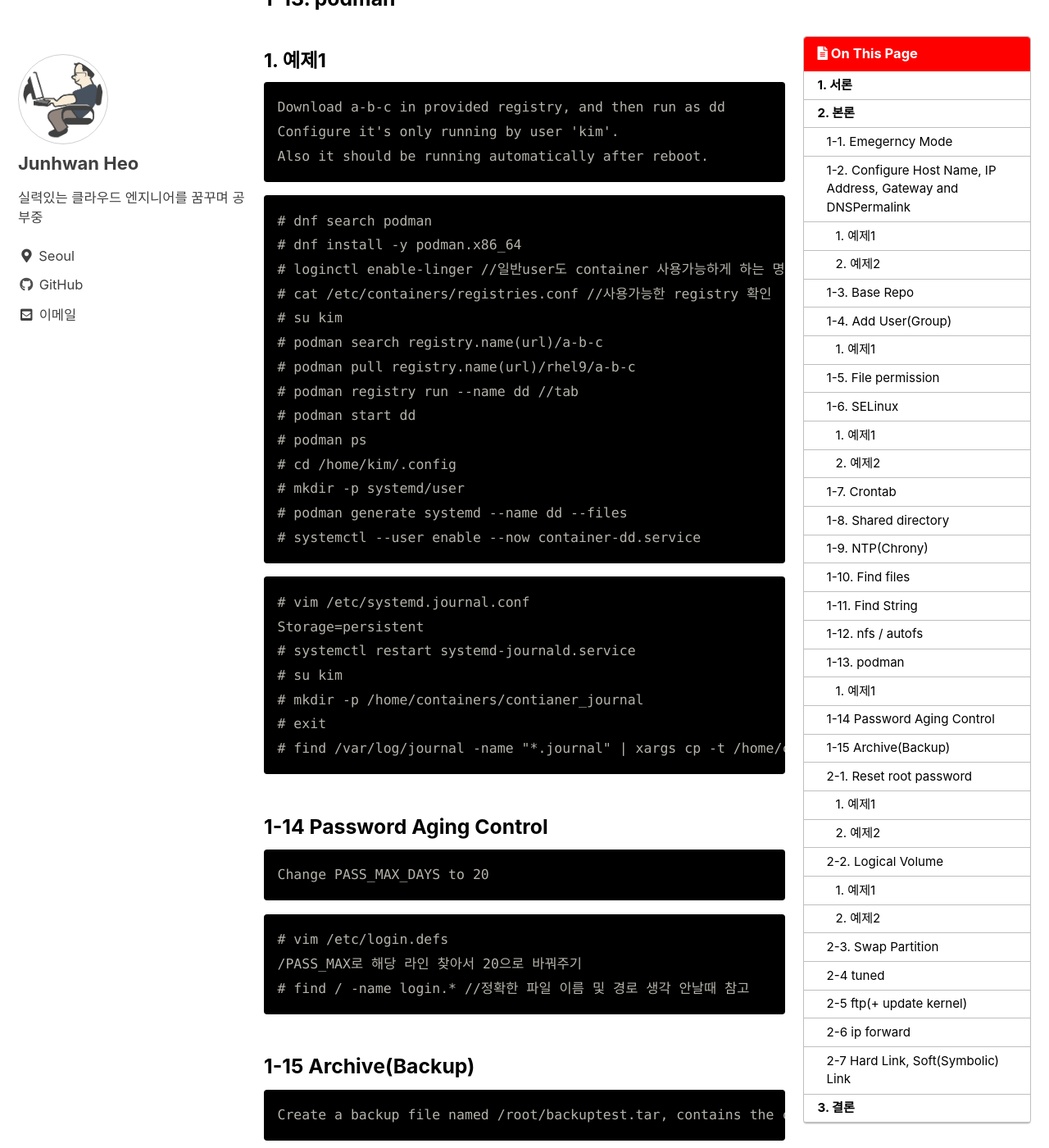
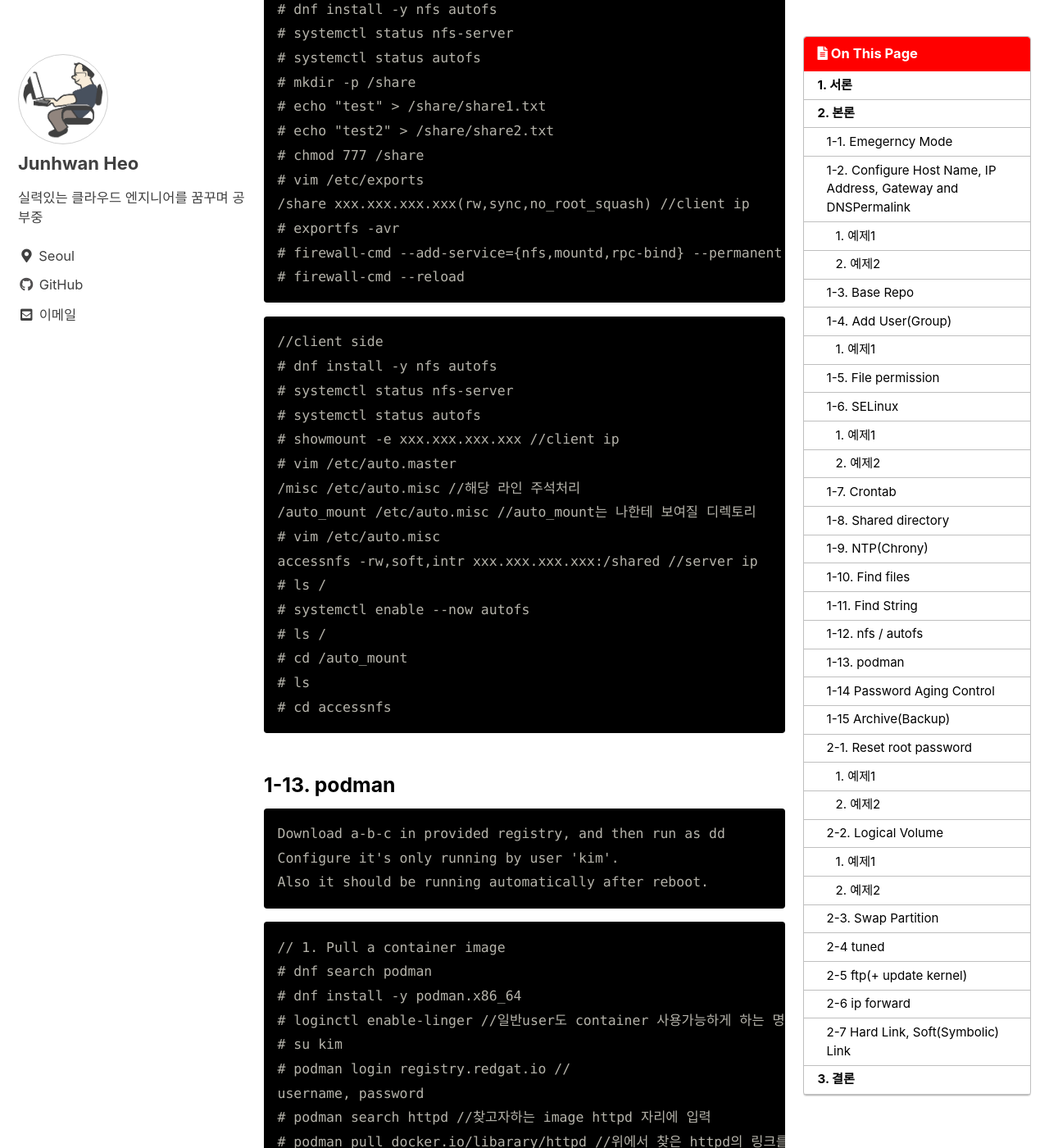
Before and after one commit to holeman4110/holeman4110.github.io, a Jekyll site: the page built from _posts/2023-02-19-rhcsa4.md, in a window 1280 px wide and 1400 px high, scrolled down 7290 px. Shown: the whole window at 82% size. Built offline with Jekyll 4.4.1, drawn with Linux system fonts in a browser that asks for light colours; cached includes are drawn as plain includes; a script bundle is joined from its source files by our own code; comment, search, counter and statistics services are not loaded; some of the changed text lies outside the part shown.

Commit message:
Update 2023-02-19-rhcsa4.md

````diff
--- a/_posts/2023-02-19-rhcsa4.md
+++ b/_posts/2023-02-19-rhcsa4.md
@@ -269,9 +269,42 @@ Find the rows that contain pizza from file /etc/pizzafile, and write it to the /
 Configure autofs to make sure after login successfully. 1. edit /etc/fstab 2. via autofs. Try both ways.
 ```
 
+```
+//server side. 공유하고자 하는 폴더 /share
+# dnf install -y nfs autofs
+# systemctl status nfs-server
+# systemctl status autofs
+# mkdir -p /share
+# echo "test" > /share/share1.txt
+# echo "test2" > /share/share2.txt
+# chmod 777 /share
+# vim /etc/exports
+/share xxx.xxx.xxx.xxx(rw,sync,no_root_squash) //client ip
+# exportfs -avr
+# firewall-cmd --add-service={nfs,mountd,rpc-bind} --permanent
+# firewall-cmd --reload
+```
+
+```
+//client side
+# dnf install -y nfs autofs
+# systemctl status nfs-server
+# systemctl status autofs
+# showmount -e xxx.xxx.xxx.xxx //client ip
+# vim /etc/auto.master
+/misc /etc/auto.misc //해당 라인 주석처리
+/auto_mount /etc/auto.misc //auto_mount는 나한테 보여질 디렉토리
+# vim /etc/auto.misc
+accessnfs -rw,soft,intr xxx.xxx.xxx.xxx:/shared //server ip
+# ls /
+# systemctl enable --now autofs
+# ls /
+# cd /auto_mount
+# ls
+# cd accessnfs
+```
+
 ### 1-13. podman
-
-#### 1. 예제1
 
 ```
 Download a-b-c in provided registry, and then run as dd
@@ -280,20 +313,32 @@ Also it should be running automatically after reboot.
 ```
 
 ```
+// 1. Pull a container image
 # dnf search podman
 # dnf install -y podman.x86_64
 # loginctl enable-linger //일반user도 container 사용가능하게 하는 명령
-# cat /etc/containers/registries.conf //사용가능한 registry 확인
 # su kim
-# podman search registry.name(url)/a-b-c
-# podman pull registry.name(url)/rhel9/a-b-c
-# podman registry run --name dd //tab
-# podman start dd
+# podman login registry.redgat.io //
+username, password
+# podman search httpd //찾고자하는 image httpd 자리에 입력
+# podman pull docker.io/libarary/httpd //위에서 찾은 httpd의 링크를 기준으로 예시
+// 2. Run a container
+# podman images //list보기(Image ID 확인필요)
+# podman run -d --name web1 dabbfbe0c57b //httpd 이미지 id를 web1의 이름으로 실행
 # podman ps
-# cd /home/kim/.config
-# mkdir -p systemd/user
-# podman generate systemd --name dd --files
-# systemctl --user enable --now container-dd.service
+// 3. Map the container to a local dir
+# mkdir /web
+# echo "This is test page for container" >> /web/test.html
+# podman run -d --name web4 -p 8080:80 -v /web:/usr/local/apache/htdocs dabbfbe0c57b
+// 4. Run the Container as a service
+??
+# podman generate systemd web4 > /etc/systemd/system/NameWhatIWant
+# systemctl daemon-reload
+# systemctl enable --now NameWhatIWant
+# systemctl status NameWhatIWant
+
+//optional
+# podman rmi 이미지네임 //삭제
 ```
 
 ```
@@ -371,24 +416,49 @@ keduit
 
 ### 2-2. Logical Volume
 
+물리적인 저장소 -> pvcreate 또는 fdisk를 통해 format -> vgcreate를 통해 volume 그룹 생성 -> lvcreate 등으로 logical volume 나누기
+
 #### 1. 예제1
 
 ```
 Change the logical volume capacity named vo(volume group) from 190M to 300M. and the size of the floating range should set between 280 and 320. (This logical volume has been mounted in advance.)
 ```
 
+```
+# vgdisplay
+# lvextend -L +110M vo
+```
+
 #### 2. 예제2
 
 ```
-Create a volume group(lv), and set 8M as a extends. Divided a volume group containing 50 extends on volume group lv (lvshare). And the size of the floating range should set between 380M and 400M.
+Create a volume group named 'vgtest', and set 8M as a extends. Divided a volume group containing 50 extends(named 'lvshare') on volume group 'vgtest'. And the size of the floating range should set between 380M and 400M.
+```
+
+```
+# pvdisplay //남는공간 확인
+# pvcreate /dev/sdb //sdb공간 사용한다는 가정
+# vgcreate -s 8M vgtest /dev/sdb
+# lvcreate -n lvshare -l 50 vgtest
+# mount -a
+# df -h
 ```
 
 ### 2-3. Swap Partition
 
 ```
-Create a 1G partition in /dev/sde, make it as ext4 file system, mounted automatically under /dev/sde and which take effect automatically at boot-start. Use fdisk for making swapfile.
+Create a 1G partition and which take effect automatically at boot-start.
 ```
 
+```
+# pvcreate /dev/sdb
+# vgcreate swap_vg /dev/sdb
+# lvcreate -L 1G -n lvswap swap_vg
+# mkswap /dev/swap_vg/lvswap
+# swapon -v /dev/swap_vg/lvswap
+# vim /etc/fstab
+# free
+```
 
 ### 2-4 tuned
 
````
